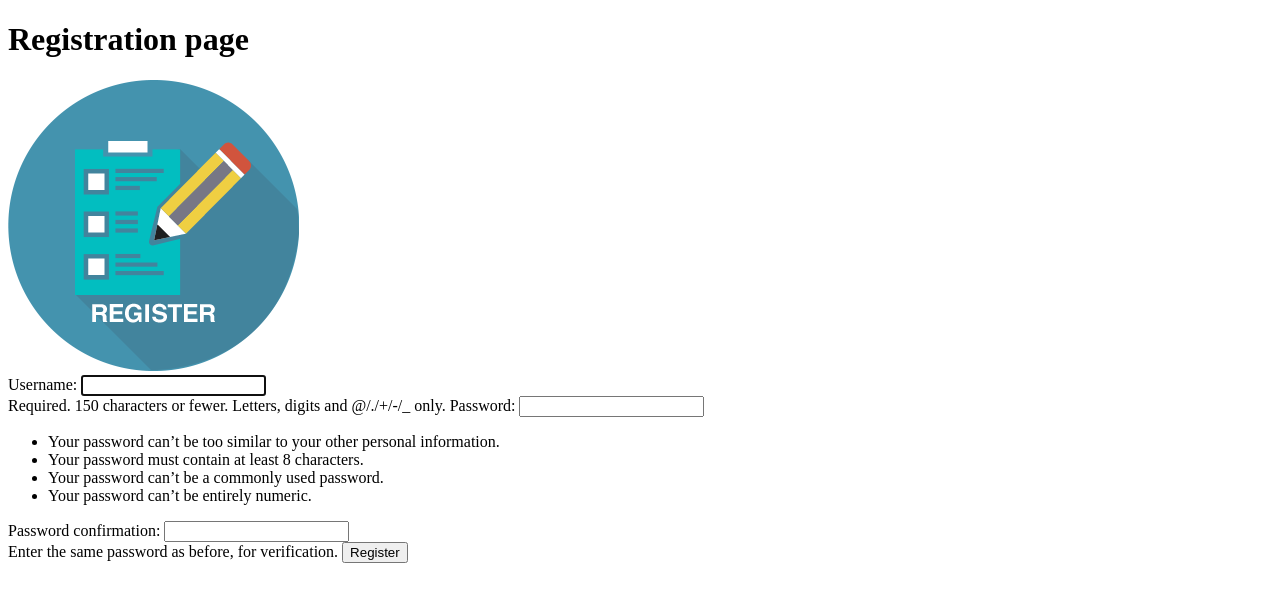
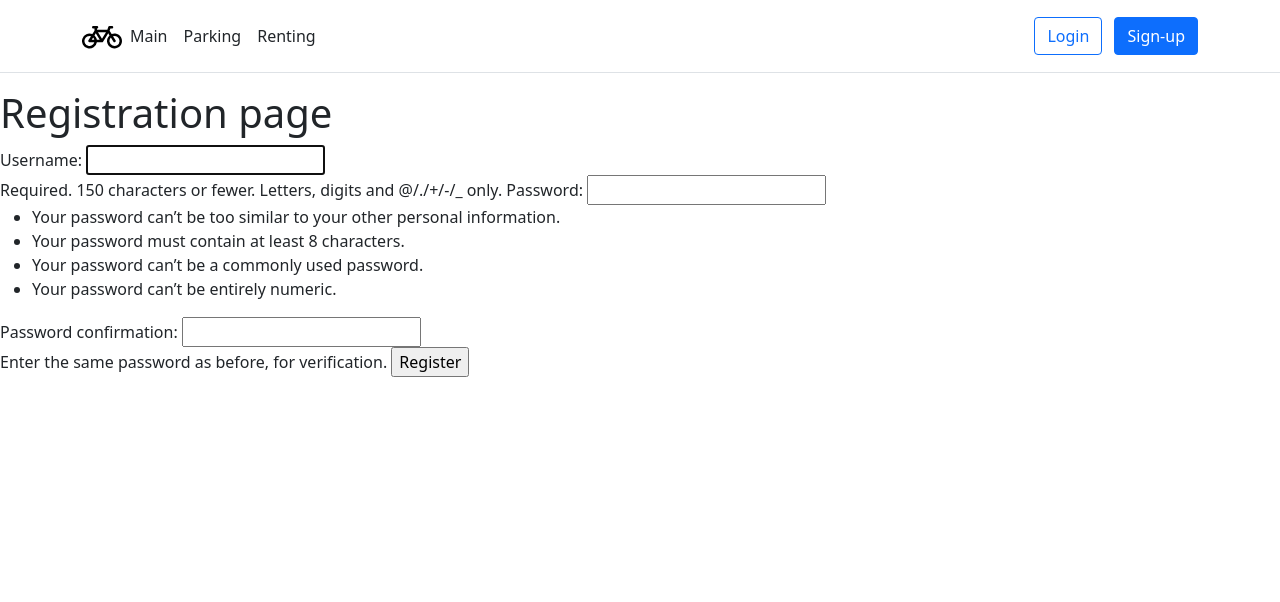
Before and after one commit to vytasgavelis/bike_sharing, a Django app: page /station/register in a window 1280 px wide. Shown: the top 602 px of the page. Run offline with Django 4.2, Linux system fonts and the light colour scheme.

Commit message:
install boostrap. imnplement header with styling

```diff
--- a/bike_sharing/settings.py
+++ b/bike_sharing/settings.py
@@ -127,4 +127,5 @@ STATIC_URL = 'static/'
 
 DEFAULT_AUTO_FIELD = 'django.db.models.BigAutoField'
 
-LOGIN_REDIRECT_URL = '/station/station'
+LOGIN_REDIRECT_URL = '/station/'
+LOGOUT_REDIRECT_URL = '/station/'
--- /dev/null
+++ b/station_admin/templates/client/base.html
@@ -0,0 +1,29 @@
+<!doctype html>
+<html lang="en">
+  <head>
+    <!-- Required meta tags -->
+    <meta charset="utf-8">
+    <meta name="viewport" content="width=device-width, initial-scale=1">
+
+    <!-- Bootstrap CSS -->
+    <link href="https://cdn.jsdelivr.net/npm/bootstrap@5.1.3/dist/css/bootstrap.min.css" rel="stylesheet" integrity="sha384-1BmE4kWBq78iYhFldvKuhfTAU6auU8tT94WrHftjDbrCEXSU1oBoqyl2QvZ6jIW3" crossorigin="anonymous">
+    <title>Client side</title>
+  </head>
+  <body>
+    <!-- Optional JavaScript; choose one of the two! -->
+
+    <!-- Option 1: Bootstrap Bundle with Popper -->
+    <script src="https://cdn.jsdelivr.net/npm/bootstrap@5.1.3/dist/js/bootstrap.bundle.min.js" integrity="sha384-ka7Sk0Gln4gmtz2MlQnikT1wXgYsOg+OMhuP+IlRH9sENBO0LRn5q+8nbTov4+1p" crossorigin="anonymous"></script>
+
+    <!-- Option 2: Separate Popper and Bootstrap JS -->
+    <!--
+    <script src="https://cdn.jsdelivr.net/npm/@popperjs/core@2.10.2/dist/umd/popper.min.js" integrity="sha384-7+zCNj/IqJ95wo16oMtfsKbZ9ccEh31eOz1HGyDuCQ6wgnyJNSYdrPa03rtR1zdB" crossorigin="anonymous"></script>
+    <script src="https://cdn.jsdelivr.net/npm/bootstrap@5.1.3/dist/js/bootstrap.min.js" integrity="sha384-QJHtvGhmr9XOIpI6YVutG+2QOK9T+ZnN4kzFN1RtK3zEFEIsxhlmWl5/YESvpZ13" crossorigin="anonymous"></script>
+    -->
+
+    <div id="content">
+        {% include 'client/header.html' %}
+        {% block content %}{% endblock %}
+    </div>
+  </body>
+</html>
--- /dev/null
+++ b/station_admin/templates/client/header.html
@@ -0,0 +1,38 @@
+{% load static %}
+<header class="p-3 mb-3 border-bottom">
+    <div class="container">
+        <div class="d-flex flex-wrap align-items-center justify-content-center justify-content-lg-start">
+            <a href="/" class="d-flex align-items-center mb-2 mb-lg-0 text-dark text-decoration-none">
+                {#          <svg class="bi me-2" width="40" height="32" role="img" aria-label="Bootstrap"><use xlink:href="#bootstrap"/></svg>#}
+                <img style="width: 40px" src="{% static 'station_admin/client/img/svg/bicycle.svg' %}">
+            </a>
+            <ul class="nav col-12 col-lg-auto me-lg-auto mb-2 justify-content-center mb-md-0">
+                <li><a href="#" class="nav-link px-2 link-dark">Main</a></li>
+                <li><a href="#" class="nav-link px-2 link-dark">Parking</a></li>
+                <li><a href="#" class="nav-link px-2 link-dark">Renting</a></li>
+            </ul>
+
+            {% if not request.user.is_authenticated %}
+                <div class="col-md-3 text-end">
+                    <a role="button" class="btn btn-outline-primary me-2" href="{% url 'login' %}">Login</a>
+                    <a role="button" class="btn btn-primary" href="{% url 'register' %}">Sign-up</a>
+                </div>
+            {% else %}
+                <div class="dropdown text-end">
+                    <a href="#" class="d-block link-dark text-decoration-none dropdown-toggle" id="dropdownUser1"
+                       data-bs-toggle="dropdown" aria-expanded="false">
+                        <img src="https://flyinryanhawks.org/wp-content/uploads/2016/08/profile-placeholder.png"
+                             alt="mdo"
+                             width="32" height="32" class="rounded-circle"> {{ request.user.username }}
+                    </a>
+                    <ul class="dropdown-menu text-small" aria-labelledby="dropdownUser1">
+                        <li><a class="dropdown-item" href="#">New project...</a></li>
+                        <li><a class="dropdown-item" href="#">Settings</a></li>
+                        <li><a class="dropdown-item" href="#">Profile</a></li>
+                        <li><a class="dropdown-item" href="{% url 'logout' %}">Sign out</a></li>
+                    </ul>
+                </div>
+            {% endif %}
+        </div>
+    </div>
+</header>
--- /dev/null
+++ b/station_admin/templates/client/index.html
@@ -0,0 +1,5 @@
+{% extends 'client/base.html' %}
+
+{% block content %}
+    <h1>Client index page</h1>
+{% endblock %}
--- a/station_admin/templates/registration/register.html
+++ b/station_admin/templates/registration/register.html
@@ -1,12 +1,9 @@
-<!DOCTYPE html>
-<html lang="en">
-<head>
-    <title>Register</title>
-</head>
-<body>
+{% extends 'client/base.html' %}
+
+{% block content %}
     <h1>Registration page</h1>
     {% load static %}
-    <img src="{% static 'station_admin/client/img/icon-register.png' %}">
+{#    <img src="{% static 'station_admin/client/img/icon-register.png' %}">#}
     <form method="post" action="{% url 'register' %}">
         {% csrf_token %}
 
@@ -18,5 +15,4 @@
 
         <input type="submit" value="Register">
     </form>
-</body>
-</html>
+{% endblock %}
--- a/station_admin/templates/station_client/index.html
+++ /dev/null
@@ -1,6 +0,0 @@
-<!DOCTYPE html>
-<html>
-<body>
-    <h1>This is client index page!</h1>%}
-</body>
-</html>
--- a/station_admin/views/client/index_view.py
+++ b/station_admin/views/client/index_view.py
@@ -4,4 +4,4 @@ from django.views import View
 
 class IndexView(View):
     def get(self, request):
-        return render(request, 'station_client/index.html')
+        return render(request, 'client/index.html')
--- a/station_admin/views/client/registration_view.py
+++ b/station_admin/views/client/registration_view.py
@@ -18,11 +18,7 @@ class RegistrationView(View):
         form = UserCreationForm(request.POST)
 
         if form.is_valid():
-            form.save()
-            username = authenticate(username=form.cleaned_data['username'])
-            password = authenticate(username=form.cleaned_data['password1'])
-
-            user = authenticate(username=username, password=password)
+            user = form.save()
             login(request, user)
 
             return redirect('index')
```
Also changed, not shown: station_admin/templates/registration/login.html (+4 -8 lines), station_admin/static/station_admin/client/img/svg/bicycle.svg (added).
